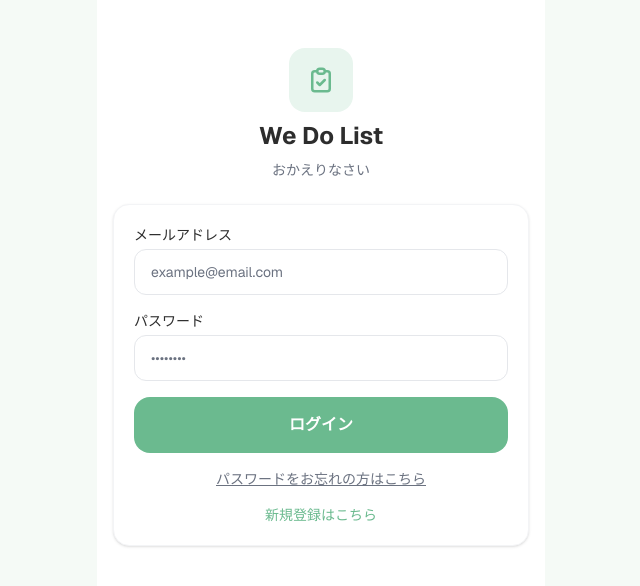
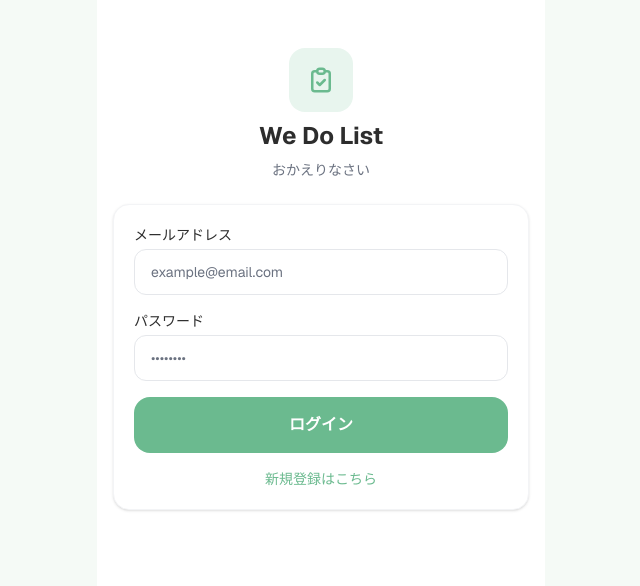
Before and after one commit to corgi-rika/we-do-list, a Next.js app: page /signin in a window 1280 px wide. Shown: the top 586 px of the page, without its empty margins (319-959 px from the left). Built offline with nearby package versions, Linux system fonts and the light colour scheme; no server answers.

Commit message:
fix: パスワード忘れリンクをコメントアウト（BE実装後に着手）

```diff
--- a/src/app/(public)/signin/page.tsx
+++ b/src/app/(public)/signin/page.tsx
@@ -46,11 +46,12 @@
         >
           {loading ? "ログイン中..." : "ログイン"}
         </Button>
-        <p className="text-center text-sm text-muted">
+        {/* BE実装後に追加 */}
+        {/* <p className="text-center text-sm text-muted">
           <Link href="/forgot-password" className="text-muted underline">
             パスワードをお忘れの方はこちら
           </Link>
-        </p>
+        </p> */}
         <p className="text-center text-sm text-muted">
           <Link href="/signup" className="text-primary font-medium">
             新規登録はこちら
```
